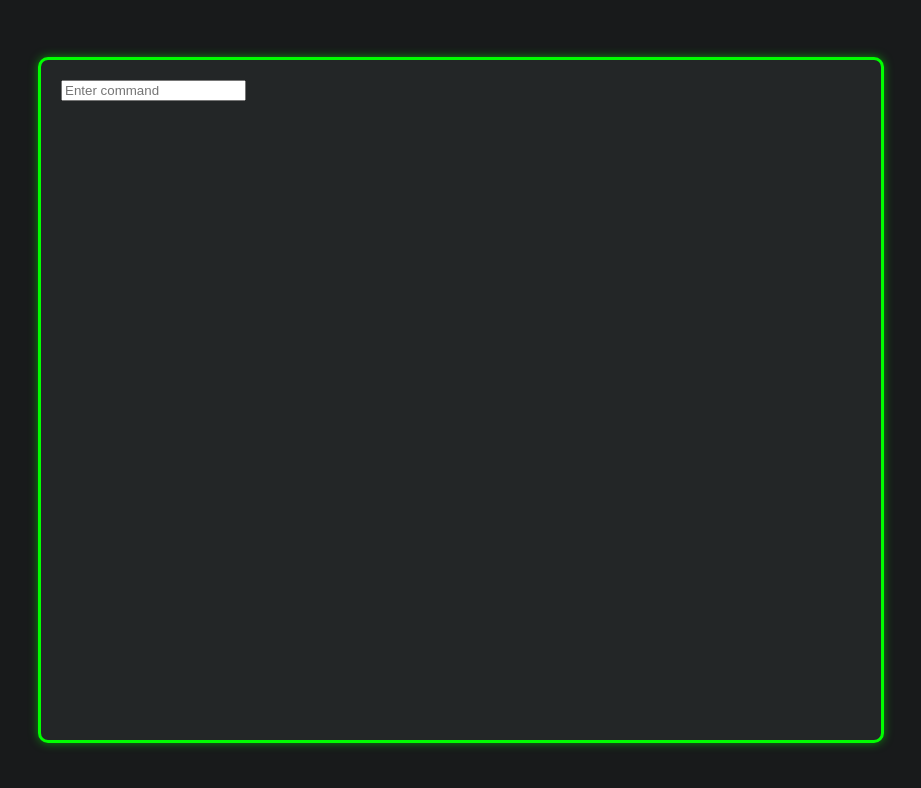
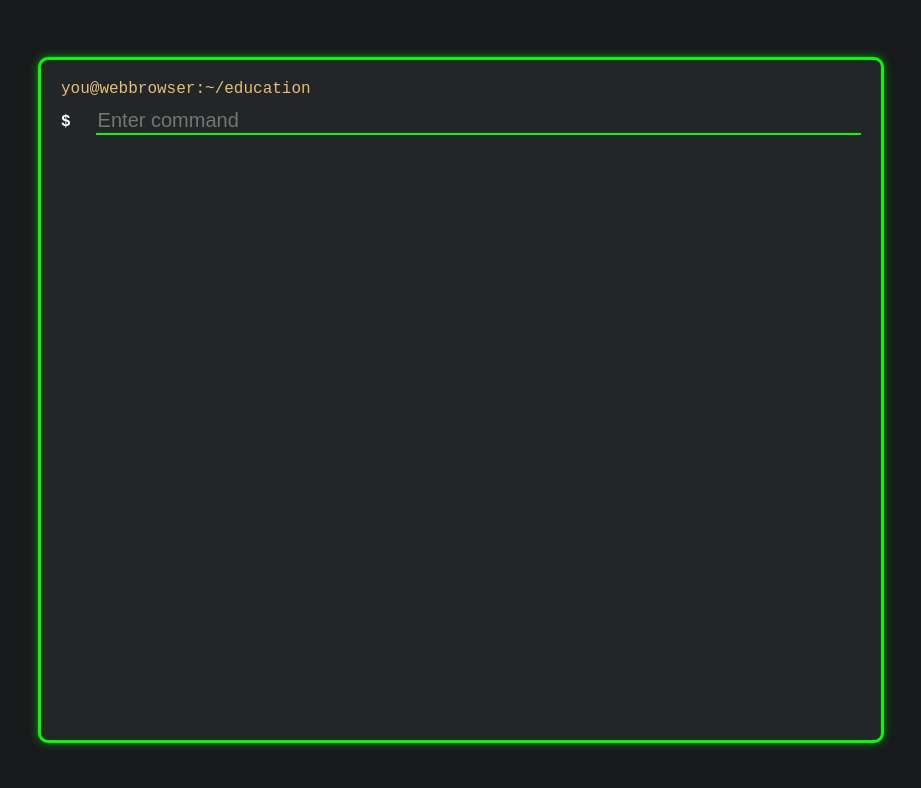
Before and after one commit to IndecentTulip/resume, a React (Create React App) app: page /education in a window 1280 px wide. Shown: the top 788 px of the page, without its empty margins (179-1100 px from the left). Built offline with nearby package versions, Linux system fonts and the light colour scheme.

Commit message:
added ascii art

```diff
--- a/src/About.js
+++ b/src/About.js
@@ -1,42 +1,66 @@
-import './About.css';
 import { useNavigate } from 'react-router-dom';
-import { useState } from 'react';
+import React, { useState, useEffect } from 'react';
+import Terminal from './TerminalLib.js'
 
 const About = () => {
+
   const navigate = useNavigate();
   const [inputValue, setInputValue] = useState("")
 
-  const regexNavigate = /^cd [a-zA-Z].*/;
-  const regexNavigateHome = /^cd$/;
+  const path = "~/aboutme"
+  const folders = new Map();
+  folders.set("aboutme", true);
+  folders.set("education", true);
+  folders.set("projects", true);
+  folders.set("experience", true);
+
+  const files = new Map();
+  files.set("test", `hello this is placeholder`);
+
+  const [displayQueue, setDisplayQueue] = useState([]);
+  const enqueue = (item) => {
+    setDisplayQueue(prevQueue => [...prevQueue, item]);
+  };
+
+  const terminal = new Terminal(path, folders, files, displayQueue, setDisplayQueue, enqueue)
+
+  const [helpMessage, setHelpMessage] = useState(false);
+  window.onload = function() {
+    if (!helpMessage){
+      enqueue(terminal.README)
+      setHelpMessage(true)
+    }
+  };
 
   const handleInputChange = (event) => {
     setInputValue(event.target.value);
   };
 
   const handleSubmit = (event) => {
-    event.preventDefault();  // Prevent page reload
-    console.log('Input Value:', inputValue);  // Log the input value to the console (you can use it as needed)
+    event.preventDefault();
+    console.log('Input Value:', inputValue);
 
-    if (regexNavigate.test(inputValue)){
-      const path = inputValue.replace(/^cd /, "")
-      navigate("/" + path);
-    }
-    if (regexNavigateHome.test(inputValue)){
-      navigate("/resume")
-    }
+    terminal.interpretCommand(inputValue, navigate, setInputValue);
+
   };
+
+  //useEffect(() => {
+  //}, []);
 
   return (
     <div className='PageContainer'>
-      <form onSubmit={handleSubmit}>
 
+      {terminal.renderDisplayQueue()}
+
+      <p className='PS1'>{terminal.ps1}</p>
+      <form onSubmit={handleSubmit} className='TerminalInput'>
+        <span>$</span>
         <input
           type="text"
           value={inputValue}
           onChange={handleInputChange}
           placeholder="Enter command"
         />
-
       </form>
     </div>
   );
--- a/src/Education.js
+++ b/src/Education.js
@@ -1,41 +1,66 @@
-import './Education.css';
 import { useNavigate } from 'react-router-dom';
-import { useState } from 'react';
+import React, { useState, useEffect } from 'react';
+import Terminal from './TerminalLib.js'
 
 const Education = () => {
+
   const navigate = useNavigate();
   const [inputValue, setInputValue] = useState("")
 
+  const path = "~/education"
+  const folders = new Map();
+  folders.set("aboutme", true);
+  folders.set("education", true);
+  folders.set("projects", true);
+  folders.set("experience", true);
 
-  const regexNavigate = /^cd [a-zA-Z].*/;
+  const files = new Map();
+  files.set("test", `hello this is placeholder`);
 
+  const [displayQueue, setDisplayQueue] = useState([]);
+  const enqueue = (item) => {
+    setDisplayQueue(prevQueue => [...prevQueue, item]);
+  };
+
+  const terminal = new Terminal(path, folders, files, displayQueue, setDisplayQueue, enqueue)
+
+  const [helpMessage, setHelpMessage] = useState(false);
+  window.onload = function() {
+    if (!helpMessage){
+      enqueue(terminal.README)
+      setHelpMessage(true)
+    }
+  };
 
   const handleInputChange = (event) => {
     setInputValue(event.target.value);
   };
 
   const handleSubmit = (event) => {
-    event.preventDefault();  // Prevent page reload
-    console.log('Input Value:', inputValue);  // Log the input value to the console (you can use it as needed)
+    event.preventDefault();
+    console.log('Input Value:', inputValue);
 
-    if (regexNavigate.test(inputValue)){
-      const path = inputValue.replace(/^cd /, "")
-      navigate("/" + path);
-    }
+    terminal.interpretCommand(inputValue, navigate, setInputValue);
 
   };
 
+  //useEffect(() => {
+  //}, []);
+
   return (
     <div className='PageContainer'>
-      <form onSubmit={handleSubmit}>
 
+      {terminal.renderDisplayQueue()}
+
+      <p className='PS1'>{terminal.ps1}</p>
+      <form onSubmit={handleSubmit} className='TerminalInput'>
+        <span>$</span>
         <input
           type="text"
           value={inputValue}
           onChange={handleInputChange}
           placeholder="Enter command"
         />
-
       </form>
     </div>
   );
--- a/src/Experience.js
+++ b/src/Experience.js
@@ -1,42 +1,66 @@
-import './Experience.css';
 import { useNavigate } from 'react-router-dom';
-import { useState } from 'react';
+import React, { useState, useEffect } from 'react';
+import Terminal from './TerminalLib.js'
 
 const Experience = () => {
+
   const navigate = useNavigate();
   const [inputValue, setInputValue] = useState("")
 
+  const path = "~/experience"
+  const folders = new Map();
+  folders.set("aboutme", true);
+  folders.set("education", true);
+  folders.set("projects", true);
+  folders.set("experience", true);
 
-  const regexNavigate = /^cd [a-zA-Z].*/;
+  const files = new Map();
+  files.set("test", `hello this is placeholder`);
 
+  const [displayQueue, setDisplayQueue] = useState([]);
+  const enqueue = (item) => {
+    setDisplayQueue(prevQueue => [...prevQueue, item]);
+  };
+
+  const terminal = new Terminal(path, folders, files, displayQueue, setDisplayQueue, enqueue)
+
+  const [helpMessage, setHelpMessage] = useState(false);
+  window.onload = function() {
+    if (!helpMessage){
+      enqueue(terminal.README)
+      setHelpMessage(true)
+    }
+  };
 
   const handleInputChange = (event) => {
     setInputValue(event.target.value);
   };
 
   const handleSubmit = (event) => {
-    event.preventDefault();  // Prevent page reload
-    console.log('Input Value:', inputValue);  // Log the input value to the console (you can use it as needed)
+    event.preventDefault();
+    console.log('Input Value:', inputValue);
 
-    if (regexNavigate.test(inputValue)){
-      const path = inputValue.replace(/^cd /, "")
-      navigate("/" + path);
-    }
+    terminal.interpretCommand(inputValue, navigate, setInputValue);
 
   };
 
+  //useEffect(() => {
+  //}, []);
 
   return (
     <div className='PageContainer'>
-      <form onSubmit={handleSubmit}>
 
+      {terminal.renderDisplayQueue()}
+
+      <p className='PS1'>{terminal.ps1}</p>
+      <form onSubmit={handleSubmit} className='TerminalInput'>
+        <span>$</span>
         <input
           type="text"
           value={inputValue}
           onChange={handleInputChange}
           placeholder="Enter command"
         />
-
       </form>
     </div>
   );
--- a/src/Main.js
+++ b/src/Main.js
@@ -1,4 +1,3 @@
-import './Main.css';
 import { useNavigate } from 'react-router-dom';
 import React, { useState, useEffect } from 'react';
 import Terminal from './TerminalLib.js'
--- a/src/Projects.js
+++ b/src/Projects.js
@@ -1,41 +1,66 @@
-import './Projects.css';
 import { useNavigate } from 'react-router-dom';
-import { useState } from 'react';
+import React, { useState, useEffect } from 'react';
+import Terminal from './TerminalLib.js'
 
 const Projects = () => {
+
   const navigate = useNavigate();
   const [inputValue, setInputValue] = useState("")
 
+  const path = "~/projects"
+  const folders = new Map();
+  folders.set("aboutme", true);
+  folders.set("education", true);
+  folders.set("projects", true);
+  folders.set("experience", true);
 
-  const regexNavigate = /^cd [a-zA-Z].*/;
+  const files = new Map();
+  files.set("test", `hello this is placeholder`);
 
+  const [displayQueue, setDisplayQueue] = useState([]);
+  const enqueue = (item) => {
+    setDisplayQueue(prevQueue => [...prevQueue, item]);
+  };
+
+  const terminal = new Terminal(path, folders, files, displayQueue, setDisplayQueue, enqueue)
+
+  const [helpMessage, setHelpMessage] = useState(false);
+  window.onload = function() {
+    if (!helpMessage){
+      enqueue(terminal.README)
+      setHelpMessage(true)
+    }
+  };
 
   const handleInputChange = (event) => {
     setInputValue(event.target.value);
   };
 
   const handleSubmit = (event) => {
-    event.preventDefault();  // Prevent page reload
-    console.log('Input Value:', inputValue);  // Log the input value to the console (you can use it as needed)
+    event.preventDefault();
+    console.log('Input Value:', inputValue);
 
-    if (regexNavigate.test(inputValue)){
-      const path = inputValue.replace(/^cd /, "")
-      navigate("/" + path);
-    }
+    terminal.interpretCommand(inputValue, navigate, setInputValue);
 
   };
 
+  //useEffect(() => {
+  //}, []);
+
   return (
     <div className='PageContainer'>
-      <form onSubmit={handleSubmit}>
 
+      {terminal.renderDisplayQueue()}
+
+      <p className='PS1'>{terminal.ps1}</p>
+      <form onSubmit={handleSubmit} className='TerminalInput'>
+        <span>$</span>
         <input
           type="text"
           value={inputValue}
           onChange={handleInputChange}
           placeholder="Enter command"
         />
-
       </form>
     </div>
   );
--- a/src/TerminalLib.js
+++ b/src/TerminalLib.js
@@ -2,11 +2,21 @@
 class Terminal{
 
   README =`
-Hello, this is my resume, as you can see
-it is made in the style of a Terminal!
+ ▄▄▄· ▄▄▌  ▄▄▄ .▐▄• ▄ .▄▄ ·     ▄▄▄  ▄▄▄ ..▄▄ · ▄• ▄▌• ▌ ▄ ·. ▄▄▄ .
+▐█ ▀█ ██•  ▀▄.▀· █▌█▌▪▐█ ▀.     ▀▄ █·▀▄.▀·▐█ ▀. █▪██▌·██ ▐███▪▀▄.▀·
+▄█▀▀█ ██▪  ▐▀▀▪▄ ·██· ▄▀▀▀█▄    ▐▀▀▄ ▐▀▀▪▄▄▀▀▀█▄█▌▐█▌▐█ ▌▐▌▐█·▐▀▀▪▄
+▐█ ▪▐▌▐█▌▐▌▐█▄▄▌▪▐█·█▌▐█▄▪▐█    ▐█•█▌▐█▄▄▌▐█▄▪▐█▐█▄█▌██ ██▌▐█▌▐█▄▄▌
+ ▀  ▀ .▀▀▀  ▀▀▀ •▀▀ ▀▀ ▀▀▀▀     .▀  ▀ ▀▀▀  ▀▀▀▀  ▀▀▀ ▀▀  █▪▀▀▀ ▀▀▀
+
+                          ______ ______
+                         /      Y      \\
+                        / ~~ ~~ | ~~ ~  \\
+                       / ~ ~ ~~ | ~~~ ~~ \\
+                      /________.|.________\\
+                     \`---------\`-'---------'
 Here are some commands you can use :)
+- ls
 - cd
-- ls
 - cat
 - help
 `
--- a/src/index.css
+++ b/src/index.css
@@ -1,3 +1,98 @@
 body {
   background: #181a1b;
 }
+
+.PageContainer {
+  background-color: #232627;
+  color: #00ff00;
+  font-family: 'Courier New', Courier, monospace;
+  padding: 20px;
+  width: 80%;
+  max-width: 800px;
+  height: 80vh;
+  border: 3px solid #00ff00;
+  border-radius: 10px;
+  box-shadow: 0 0 10px rgba(0, 255, 0, 0.5);
+  position: fixed;
+  top: 50%;
+  left: 50%;
+  transform: translate(-50%, -50%);
+  overflow-y: auto;
+  display: flex;
+  flex-direction: column;
+  justify-content: flex-start;
+  align-items: flex-start;
+}
+
+.TerminalInput {
+  display: flex;
+  align-items: center;
+  margin-top: 10px;
+  width: 100%;
+}
+
+
+.TerminalInput input {
+  background-color: #232627;
+  color: white;
+  border: none;
+  outline: none;
+  font-size: 20px;
+
+  width: 100%;
+  margin-left: 15px;
+  border-bottom: 2px solid #00ff00;
+  box-sizing: border-box;
+}
+
+.TerminalInput span {
+  color: #00ff00;
+  font-weight: bold;
+  margin-right: 10px;
+}
+
+pre {
+  margin: 5px 0;
+  font-size: 16px;
+  white-space: pre-wrap;
+  word-wrap: break-word;
+  color: #00ff00;
+}
+
+pre p {
+  margin: 0;
+}
+
+pre p:hover {
+  cursor: pointer;
+  color: #00cc00;
+}
+
+.PageContainer p {
+  margin-top: 0px;
+  margin-bottom: 0px;
+  /*font-size: 20px;*/
+  color: white;
+}
+
+.PageContainer .PS1 {
+  color: #e4be75;
+}
+
+
+
+.PageContainer span {
+  color: white;
+}
+
+.PageContainer > pre {
+  margin-bottom: 10px;
+}
+
+.PageContainer {
+  overflow-y: auto;
+}
+
+.PageContainer .folder {
+  color: #579db6;
+}
```
Also changed, not shown: src/Main.css (deleted, +0 -94 lines), src/About.css (deleted), src/Education.css (deleted), src/Experience.css (deleted), src/Projects.css (deleted).
